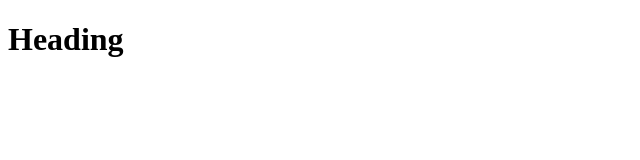
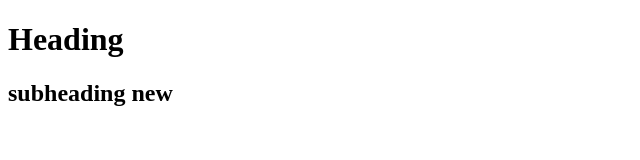
Before and after one commit to Ararat01/class-work-2, a plain HTML site: page index.html in a window 1280 px wide. Shown: the whole page, without its empty margins (0-640 px from the left). Drawn offline with Linux system fonts and the light colour scheme.

Commit message:
added new h2

```diff
--- a/index.html
+++ b/index.html
@@ -7,5 +7,6 @@
 </head>
 <body>
     <h1>Heading</h1>
+    <h2>subheading new</h2>
 </body>
 </html>
```
